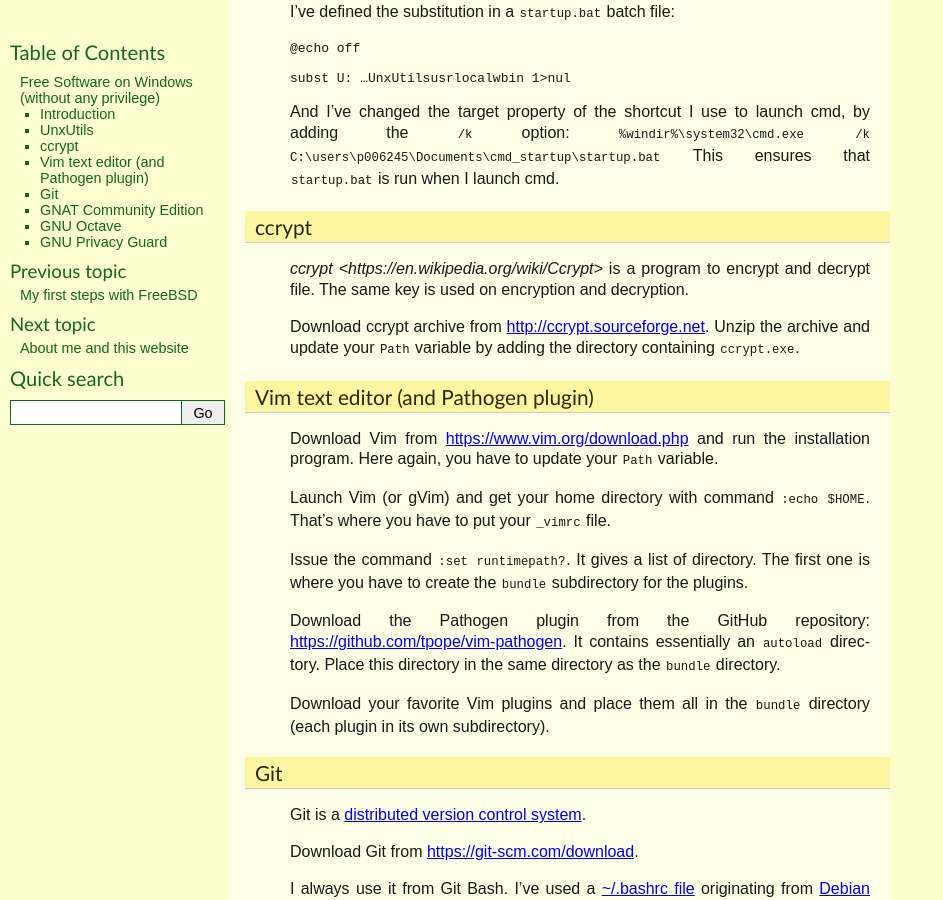
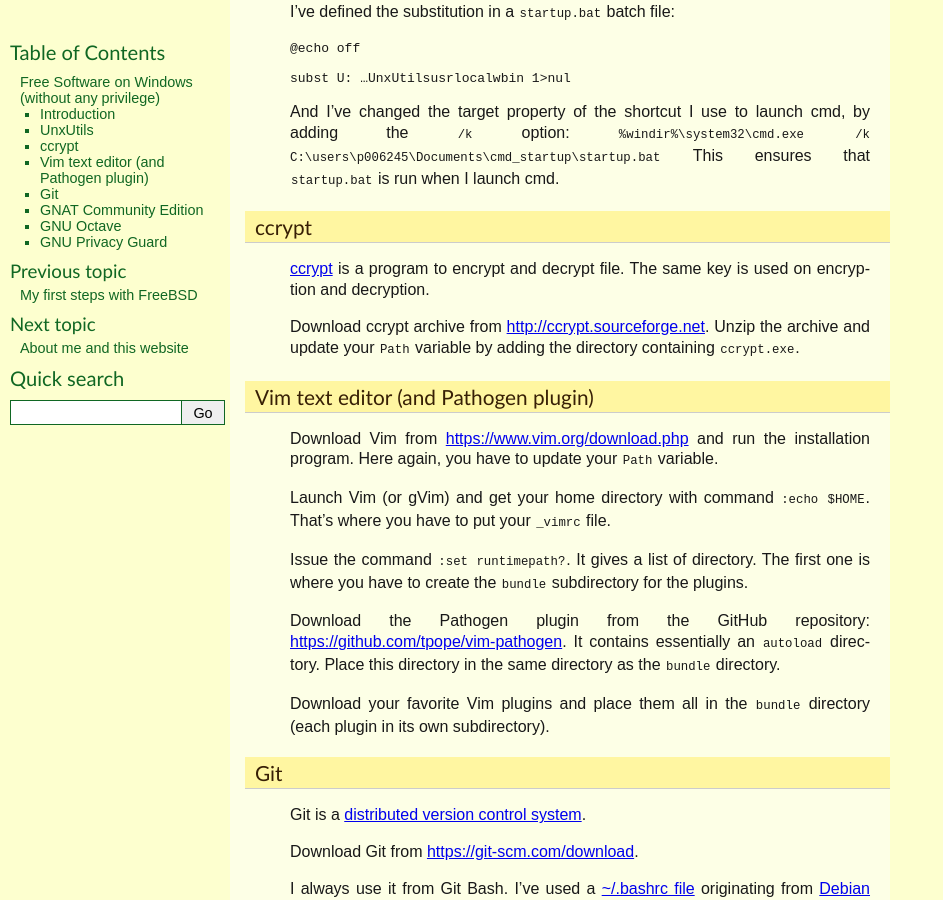
Before and after one commit to thierr26/thierr26_personal_notes_sphinx_sources, a Sphinx documentation site: the page built from source/fs_win_no_privilege.rst, in a window 1280 px wide and 900 px high, scrolled down 1141 px. Shown: the whole window, without its empty margins (0-943 px from the left). Built offline with Sphinx 7.4.7, drawn with Linux system fonts in a browser that asks for light colours.

Commit message:
Fix a link

```diff
--- a/source/fs_win_no_privilege.rst
+++ b/source/fs_win_no_privilege.rst
@@ -71,7 +71,7 @@
 .. index::
   single: ccrypt (on Windows)
 
-`ccrypt <https://en.wikipedia.org/wiki/Ccrypt>` is a program to encrypt and
+`ccrypt <https://en.wikipedia.org/wiki/Ccrypt>`_ is a program to encrypt and
 decrypt file. The same key is used on encryption and decryption.
 
 Download ccrypt archive from http://ccrypt.sourceforge.net. Unzip the archive
```
